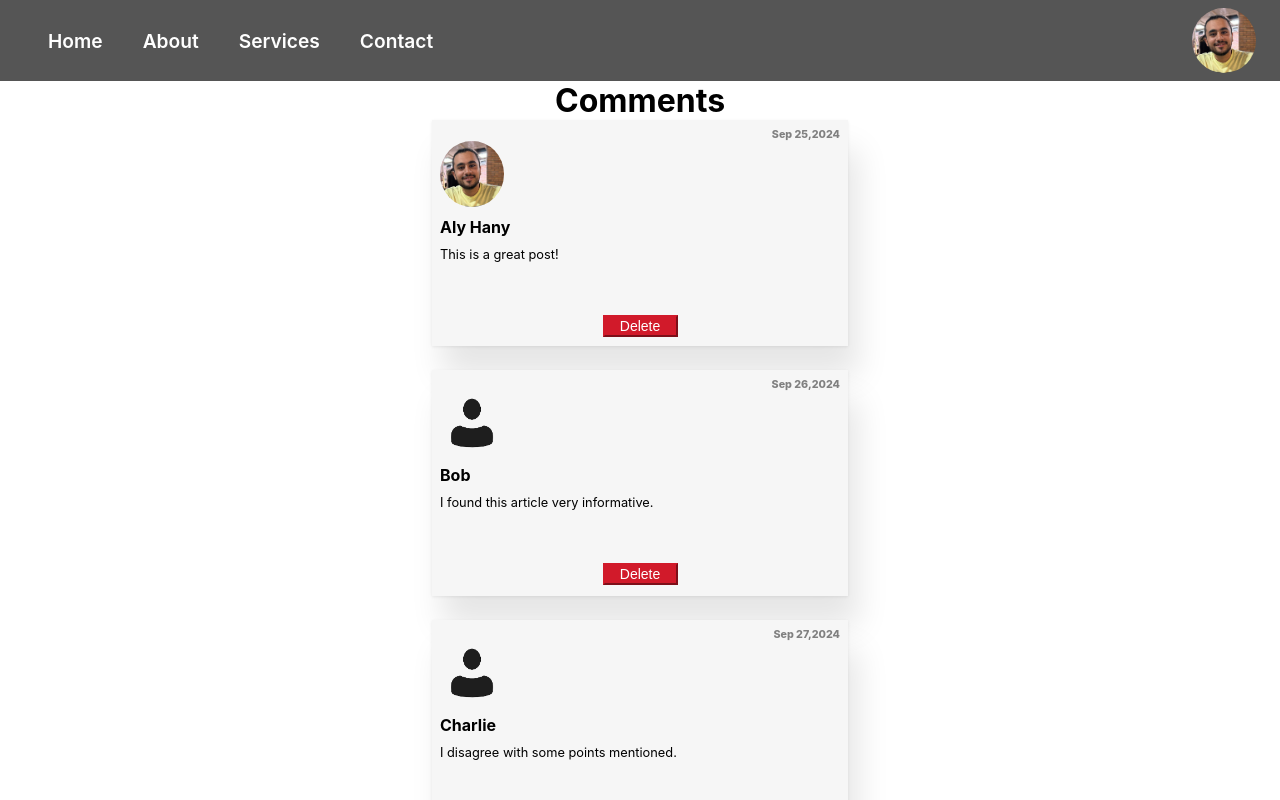
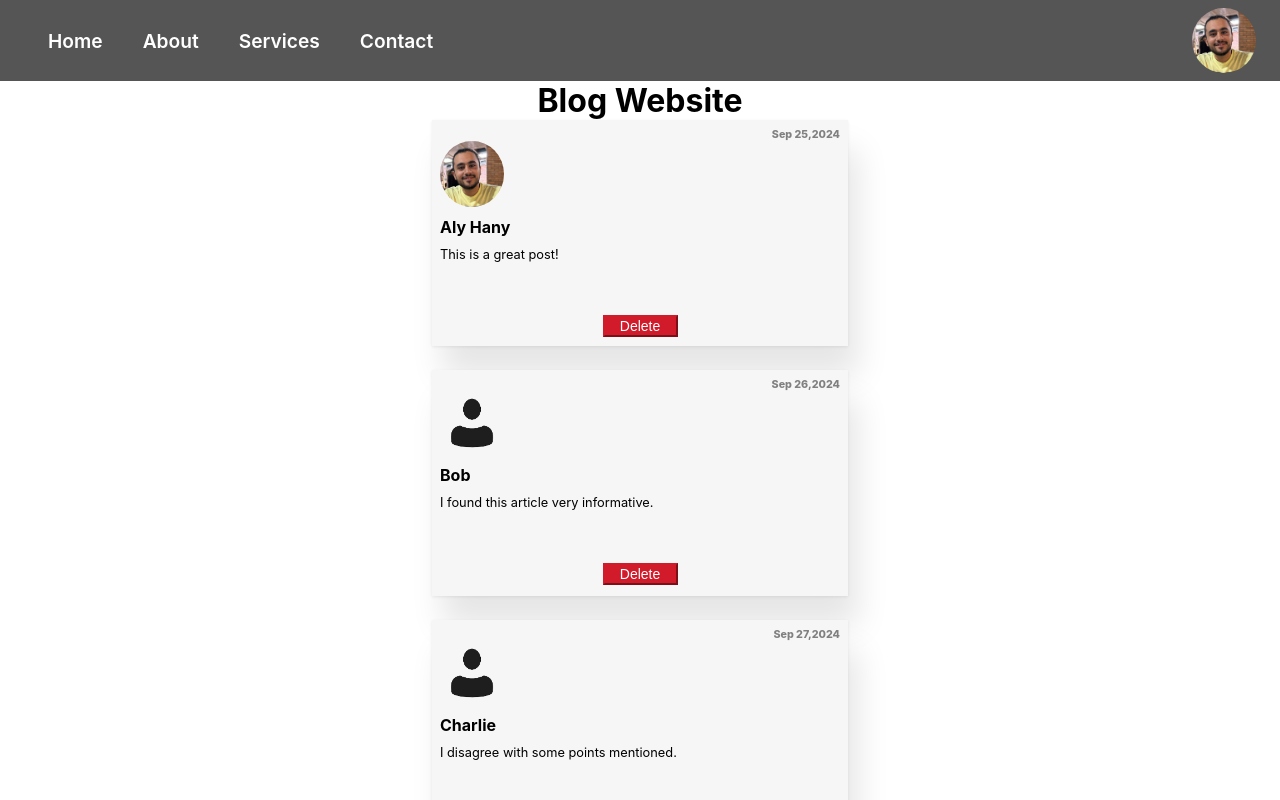
Before and after one commit to JEE18BI/ReactBlogWebsite, a React (Create React App) app: page / in a window 1280 px wide. Shown: the top 800 px of the page. Built offline with nearby package versions, Linux system fonts and the light colour scheme.

Commit message:
Title Modified

```diff
--- a/src/App.jsx
+++ b/src/App.jsx
@@ -52,7 +52,7 @@ export function App() {
   return(
    <div className="App">
     <Header src={img1}/>
-    <h1 className="Title">Comments</h1>
+    <h1 className="Title">Blog Website</h1>
     <CommentList data={comments} deleteFunction={deleteComment}/>
    {/* <Counter/> */}
    <InputForm setComment={setComments}/>
```
